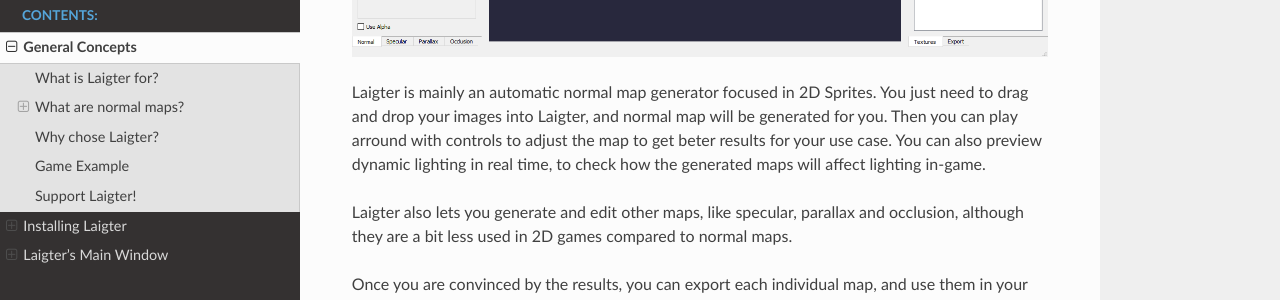
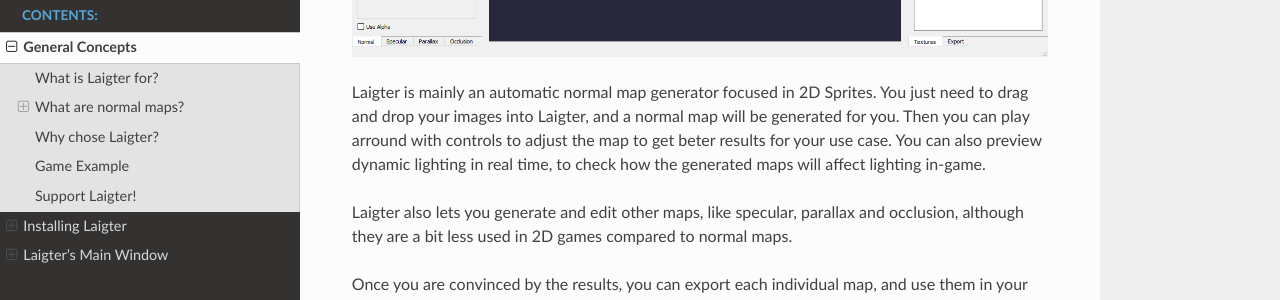
Before and after one commit to azagaya/laigter-docs, a Sphinx documentation site: the page built from docs/source/Introduction/intro.rst, in a window 1280 px wide and 900 px high, scrolled down 395 px. Shown: the part 175-475 px from the top of the window. Built offline with Sphinx 7.4.7 and the Read the Docs theme 2.0.0, drawn with Linux system fonts in a browser that asks for light colours; formulas are drawn with MathJax 3.

Commit message:
Minor fix

```diff
--- a/docs/source/Introduction/intro.rst
+++ b/docs/source/Introduction/intro.rst
@@ -7,7 +7,7 @@
 .. image:: img/MainWindow.png
 
 Laigter is mainly an automatic normal map generator focused in 2D Sprites. You just
-need to drag and drop your images into Laigter, and normal map will be generated
+need to drag and drop your images into Laigter, and a normal map will be generated
 for you. Then you can play arround with controls to adjust the map to get beter
 results for your use case. You can also preview dynamic lighting in real time, to
 check how the generated maps will affect lighting in-game.
```
